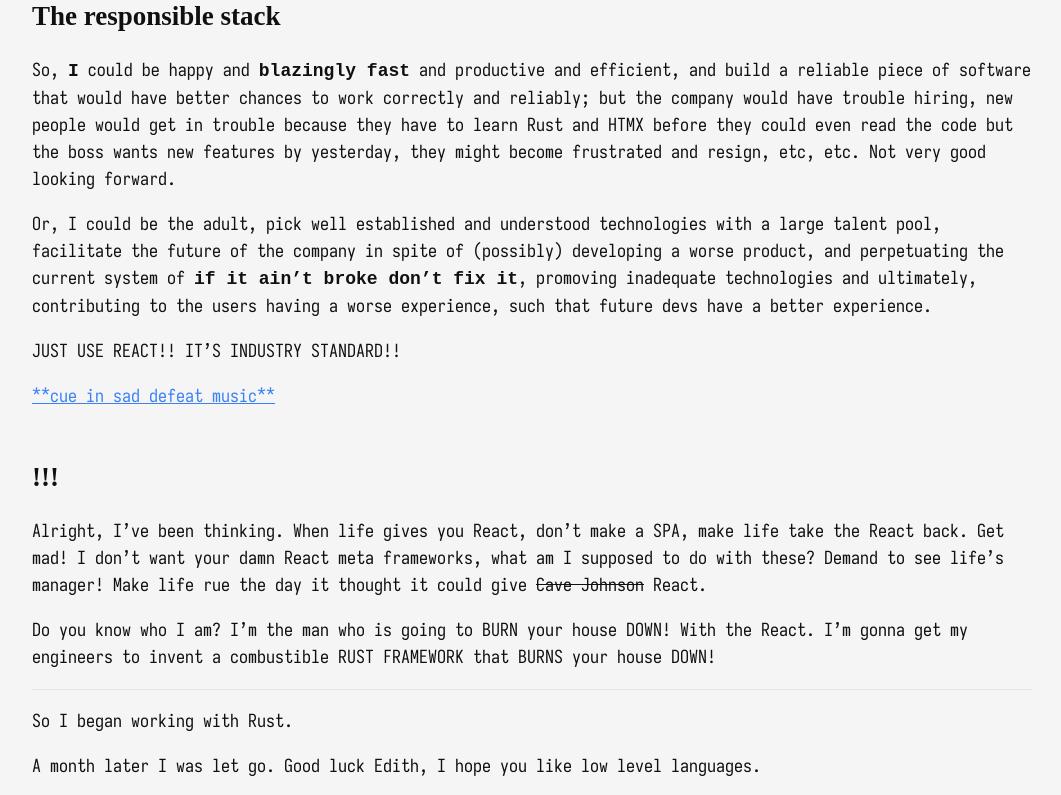
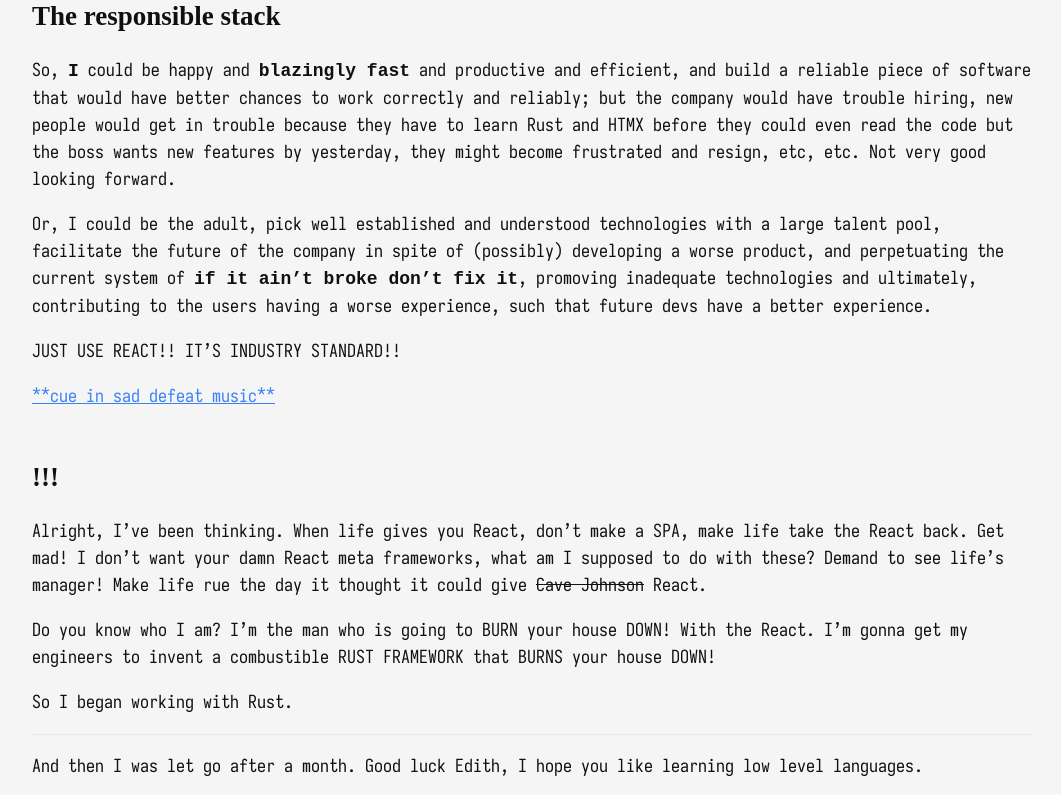
Before and after one commit to Araozu/araozu.dev, an Astro site: page /blog/responsible-stack in a window 1280 px wide. Shown: the part 3505-4300 px from the top of the page, without its empty margins (108-1169 px from the left). Built offline with nearby package versions, Linux system fonts and the light colour scheme; Astro itself is replaced by a stand-in of ours; a web font is replaced by a local one.

Commit message:
Small changes in post

```diff
--- a/src/pages/blog/responsible-stack.md
+++ b/src/pages/blog/responsible-stack.md
@@ -170,8 +170,8 @@
 React. I'm gonna get my engineers to invent a combustible RUST FRAMEWORK
 that BURNS your house DOWN!
 
+So I began working with Rust.
+
 ---
 
-So I began working with Rust.
-
-A month later I was let go. Good luck Edith, I hope you like low level languages.
+And then I was let go after a month. Good luck Edith, I hope you like learning low level languages.
```
